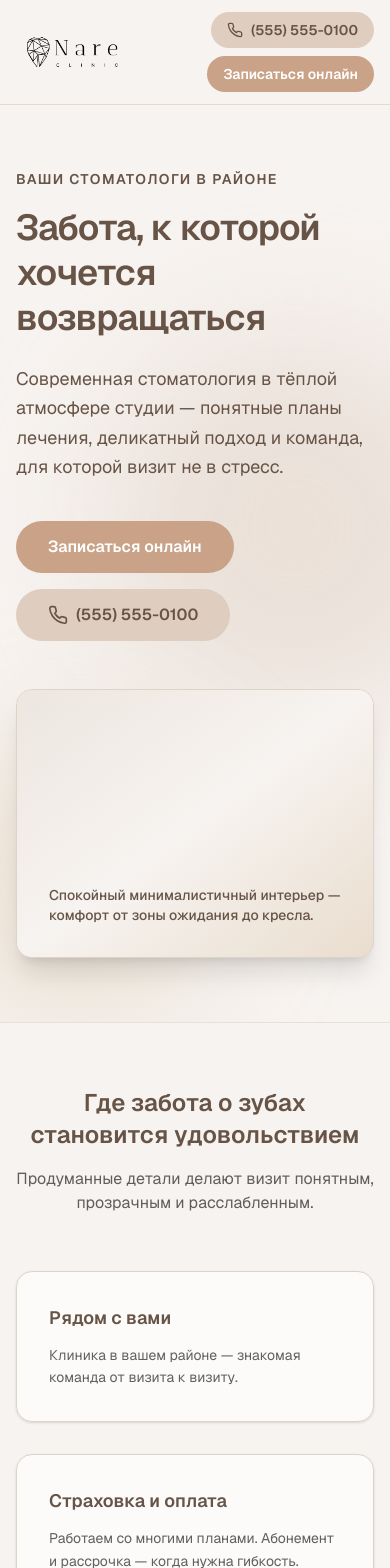
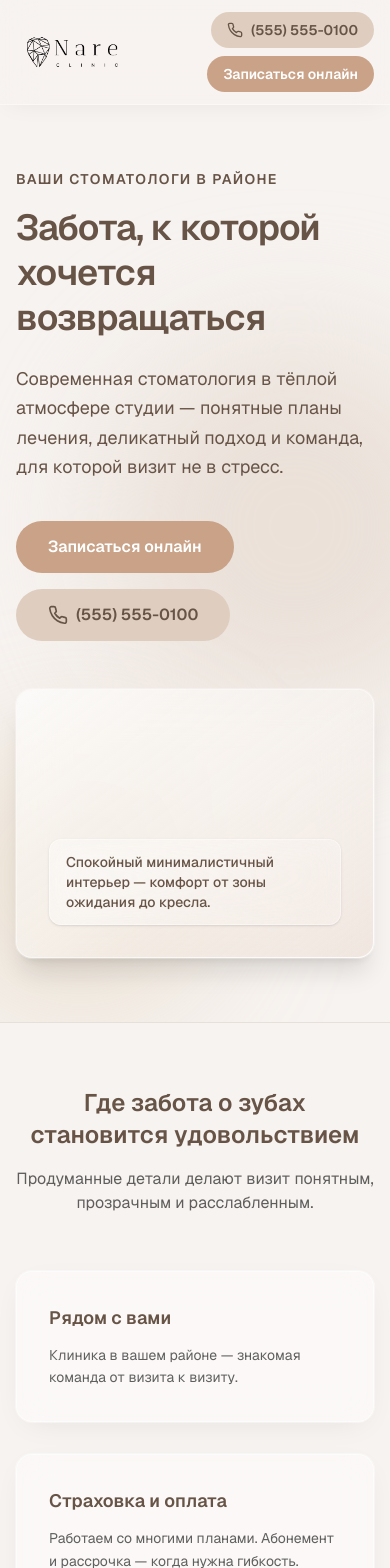
Before and after one commit to melsvagharshyan/nare-clinik-fe, a Next.js app: page / in a window 390 px wide. Shown: the top 1568 px of the page. Built offline with nearby package versions, Linux system fonts and the light colour scheme.

Commit message:
added beautiful effects

```diff
--- a/app/components/landing/cta-section.tsx
+++ b/app/components/landing/cta-section.tsx
@@ -10,10 +10,11 @@ export function CtaSection() {
       aria-labelledby="cta-heading"
     >
       <div className="mx-auto max-w-6xl px-4 text-center sm:px-6 lg:px-8">
+        <div className="glass-dark mx-auto max-w-2xl rounded-3xl border border-white/20 bg-white/10 px-6 py-10 shadow-[0_12px_40px_-12px_rgba(0,0,0,0.25)] sm:px-10 sm:py-12">
           <h2 id="cta-heading" className="text-2xl font-semibold sm:text-3xl">
             Мы готовы, когда вы готовы
           </h2>
-        <p className="mx-auto mt-4 max-w-xl text-sm leading-relaxed text-white/85">
+          <p className="mx-auto mt-4 max-w-xl text-sm leading-relaxed text-white/90">
             Запишитесь за пару минут, спросите про страховку и абонемент или
             позвоните — поможем выбрать удобный первый визит.
           </p>
@@ -33,6 +34,7 @@ export function CtaSection() {
             </a>
           </div>
         </div>
+      </div>
     </section>
   );
 }
--- a/app/components/landing/hero-section.tsx
+++ b/app/components/landing/hero-section.tsx
@@ -50,13 +50,13 @@ export function HeroSection() {
           </div>
         </div>
 
-        <div className="relative aspect-4/3 w-full overflow-hidden rounded-2xl border border-dental-line bg-dental-paper shadow-xl">
+        <div className="glass-card-strong relative aspect-4/3 w-full overflow-hidden rounded-2xl border border-white/50 bg-white/35 shadow-xl ring-1 ring-white/30">
           <div
-            className="absolute inset-0 bg-linear-to-br from-[#ece6df] via-dental-paper to-dental-gold-soft/40"
+            className="absolute inset-0 bg-linear-to-br from-white/50 via-[#f5f0eb]/40 to-dental-cta/20"
             aria-hidden
           />
           <div className="relative flex h-full flex-col justify-end p-8">
-            <p className="text-sm font-medium text-[#675447]">
+            <p className="rounded-xl border border-white/40 bg-white/25 px-4 py-3 text-sm font-medium text-[#675447] glass-card shadow-sm">
               Спокойный минималистичный интерьер — комфорт от зоны ожидания до
               кресла.
             </p>
--- a/app/components/landing/highlights-section.tsx
+++ b/app/components/landing/highlights-section.tsx
@@ -21,7 +21,7 @@ export function HighlightsSection() {
           {highlights.map((item) => (
             <li
               key={item.title}
-              className="rounded-2xl border border-dental-line bg-white/70 p-8 shadow-sm"
+              className="glass-card rounded-2xl border border-white/55 bg-white/45 p-8 shadow-[0_8px_32px_-12px_rgba(30,30,30,0.1)] ring-1 ring-white/40"
             >
               <h3 className="text-lg font-semibold text-[#675447]">
                 {item.title}
--- a/app/components/landing/services-section.tsx
+++ b/app/components/landing/services-section.tsx
@@ -23,7 +23,7 @@ export function ServicesSection() {
           {services.map((s) => (
             <li
               key={s.title}
-              className="group rounded-2xl border border-dental-line bg-white p-8 transition hover:border-dental-cta/50 hover:shadow-md"
+              className="glass-card group rounded-2xl border border-white/60 bg-white/50 p-8 shadow-[0_6px_28px_-10px_rgba(30,30,30,0.08)] ring-1 ring-white/35 transition hover:border-dental-cta/40 hover:shadow-lg"
             >
               <h3 className="text-lg font-semibold text-[#675447] transition group-hover:opacity-90">
                 {s.title}
--- a/app/components/landing/site-footer.tsx
+++ b/app/components/landing/site-footer.tsx
@@ -7,7 +7,7 @@ export function SiteFooter() {
   return (
     <footer
       id="visit"
-      className="border-t border-dental-line/60 bg-dental-cta-soft py-14 text-[#1e1e1e]"
+      className="glass-footer border-t border-white/45 bg-dental-cta-soft/50 py-14 text-[#1e1e1e] shadow-[0_-8px_32px_-12px_rgba(30,30,30,0.06)]"
     >
       <div className="mx-auto grid max-w-6xl gap-10 px-4 sm:grid-cols-2 sm:px-6 lg:grid-cols-3 lg:px-8">
         <div>
--- a/app/components/landing/site-header.tsx
+++ b/app/components/landing/site-header.tsx
@@ -5,7 +5,7 @@ import { navItems, PRIMARY_PHONE_LABEL, PRIMARY_PHONE_TEL } from "./content";
 
 export function SiteHeader() {
   return (
-    <header className="sticky top-0 z-40 border-b border-dental-line/80 bg-dental-cream/95 backdrop-blur-md">
+    <header className="glass-header sticky top-0 z-40 border-b border-white/35 bg-dental-cream/55 shadow-[0_4px_24px_-8px_rgba(30,30,30,0.08)]">
       <div className="mx-auto flex max-w-6xl items-center justify-between gap-4 px-4 py-3 sm:px-6 lg:px-8">
         <Link
           href="/"
--- a/app/components/landing/testimonials-slider.tsx
+++ b/app/components/landing/testimonials-slider.tsx
@@ -122,8 +122,8 @@ export function TestimonialsSlider() {
           {items.map((t, i) => (
             <div key={i} className="px-2 sm:px-3">
               <article
-                className="flex min-h-[240px] flex-col rounded-[28px] border bg-white p-7 sm:min-h-[260px] sm:p-8"
-                style={{ borderColor: `${ACCENT}55` }}
+                className="glass-card flex min-h-[240px] flex-col rounded-[28px] border border-white/60 bg-white/50 p-7 shadow-[0_8px_32px_-12px_rgba(30,30,30,0.09)] ring-1 ring-white/40 sm:min-h-[260px] sm:p-8"
+                style={{ borderColor: `${ACCENT}40` }}
               >
                 <span
                   className="font-reviews-serif select-none text-[3.25rem] leading-[0.85] sm:text-[3.5rem]"
--- a/app/globals.css
+++ b/app/globals.css
@@ -41,6 +41,49 @@ body {
   background: var(--background);
   color: var(--foreground);
   font-family: var(--font-geist-sans), system-ui, sans-serif;
+}
+
+/* Стекло: Safari */
+@supports ((-webkit-backdrop-filter: blur(1px)) or (backdrop-filter: blur(1px))) {
+  .glass-header {
+    -webkit-backdrop-filter: blur(20px) saturate(1.15);
+    backdrop-filter: blur(20px) saturate(1.15);
+  }
+  .glass-card {
+    -webkit-backdrop-filter: blur(16px) saturate(1.1);
+    backdrop-filter: blur(16px) saturate(1.1);
+  }
+  .glass-card-strong {
+    -webkit-backdrop-filter: blur(24px) saturate(1.12);
+    backdrop-filter: blur(24px) saturate(1.12);
+  }
+  .glass-dark {
+    -webkit-backdrop-filter: blur(14px) saturate(1.05);
+    backdrop-filter: blur(14px) saturate(1.05);
+  }
+  .glass-footer {
+    -webkit-backdrop-filter: blur(12px) saturate(1.08);
+    backdrop-filter: blur(12px) saturate(1.08);
+  }
+}
+
+/* Без backdrop-filter — плотнее фон, читаемость */
+@supports not ((-webkit-backdrop-filter: blur(1px)) or (backdrop-filter: blur(1px))) {
+  .glass-header {
+    background-color: rgba(247, 243, 240, 0.97) !important;
+  }
+  .glass-card {
+    background-color: rgba(255, 255, 255, 0.92) !important;
+  }
+  .glass-card-strong {
+    background-color: rgba(255, 255, 255, 0.94) !important;
+  }
+  .glass-footer {
+    background-color: rgba(223, 206, 192, 0.98) !important;
+  }
+  .glass-dark {
+    background-color: rgba(255, 255, 255, 0.16) !important;
+  }
 }
 
 .font-reviews-serif {
```
Lines whose indentation alone changed are shown as unchanged.
